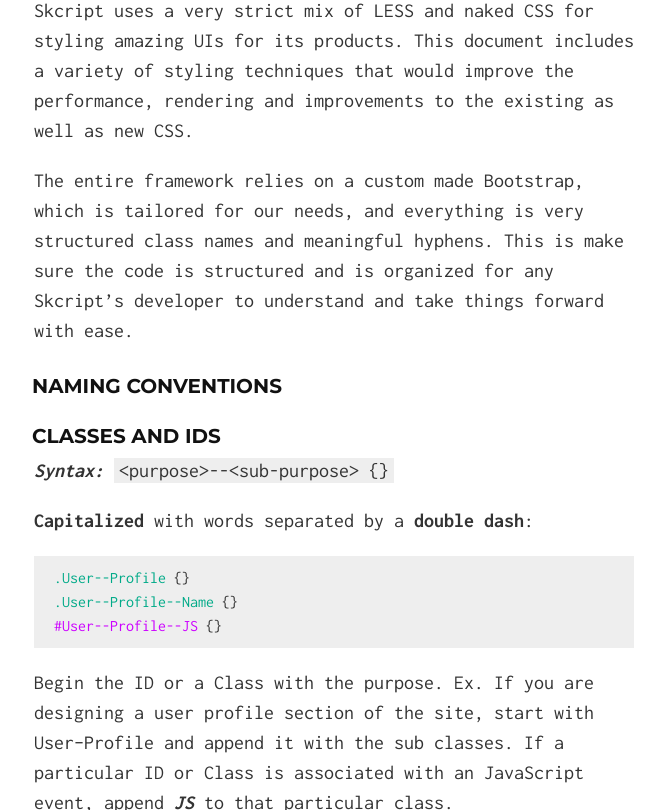
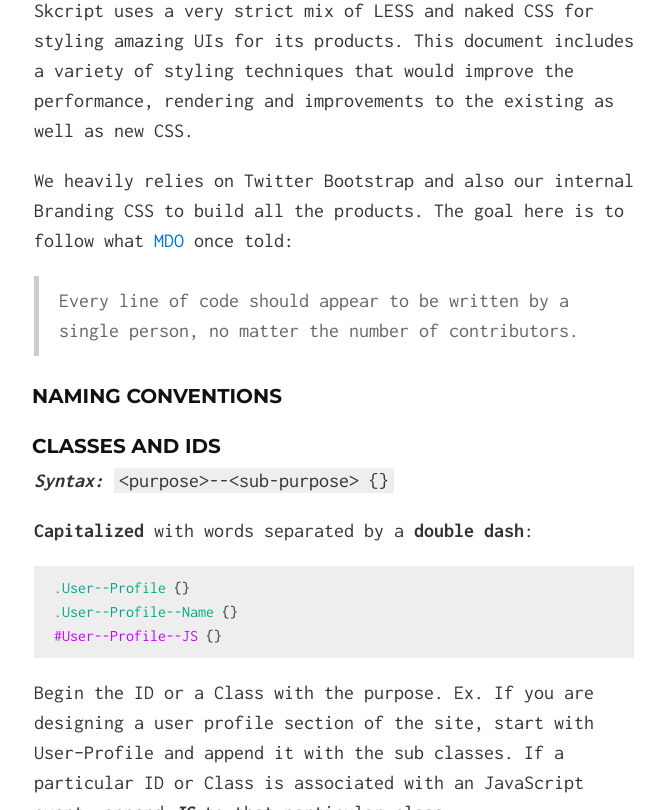
Before and after one commit to skcript/styleguide-css, a Jekyll site: the page built from index.md, in a window 1280 px wide and 900 px high, scrolled down 384 px, cut to the strip 90-900 px from the top of the window. Shown: the whole strip, without its empty margins (306-971 px from the left). Built offline with Jekyll 4.4.1, drawn with Linux system fonts in a browser that asks for light colours; Markdown is read by kramdown in place of the engine named in the settings; some of the changed text lies outside the part shown.

Commit message:
Making it Pro

````diff
--- a/index.md
+++ b/index.md
@@ -7,7 +7,9 @@
 
 Skcript uses a very strict mix of LESS and naked CSS for styling amazing UIs for its products. This document includes a variety of styling techniques that would improve the performance, rendering and improvements to the existing as well as new CSS.
 
-The entire framework relies on a custom made Bootstrap, which is tailored for our needs, and everything is very structured class names and meaningful hyphens. This is make sure the code is structured and is organized for any Skcript’s developer to understand and take things forward with ease.
+We heavily relies on Twitter Bootstrap and also our internal Branding CSS to build all the products. The goal here is to follow what [MDO](https://twitter.com/mdo) once told:
+
+> Every line of code should appear to be written by a single person, no matter the number of contributors.
 
 ### Naming Conventions
 
@@ -161,7 +163,3 @@
 ```
 
 The first section of the CSS will ALWAYS be `Overrides and Global Styling`. The last section will always be `Experiments`. This section will always have the code that you are trying out. Once you're sure about using the code you tried, move it to the corresponding section of CSS.
-
-#### So
-
-We love what we do at [Skcript](http://www.skcript.com/), and we love to design code.
````
